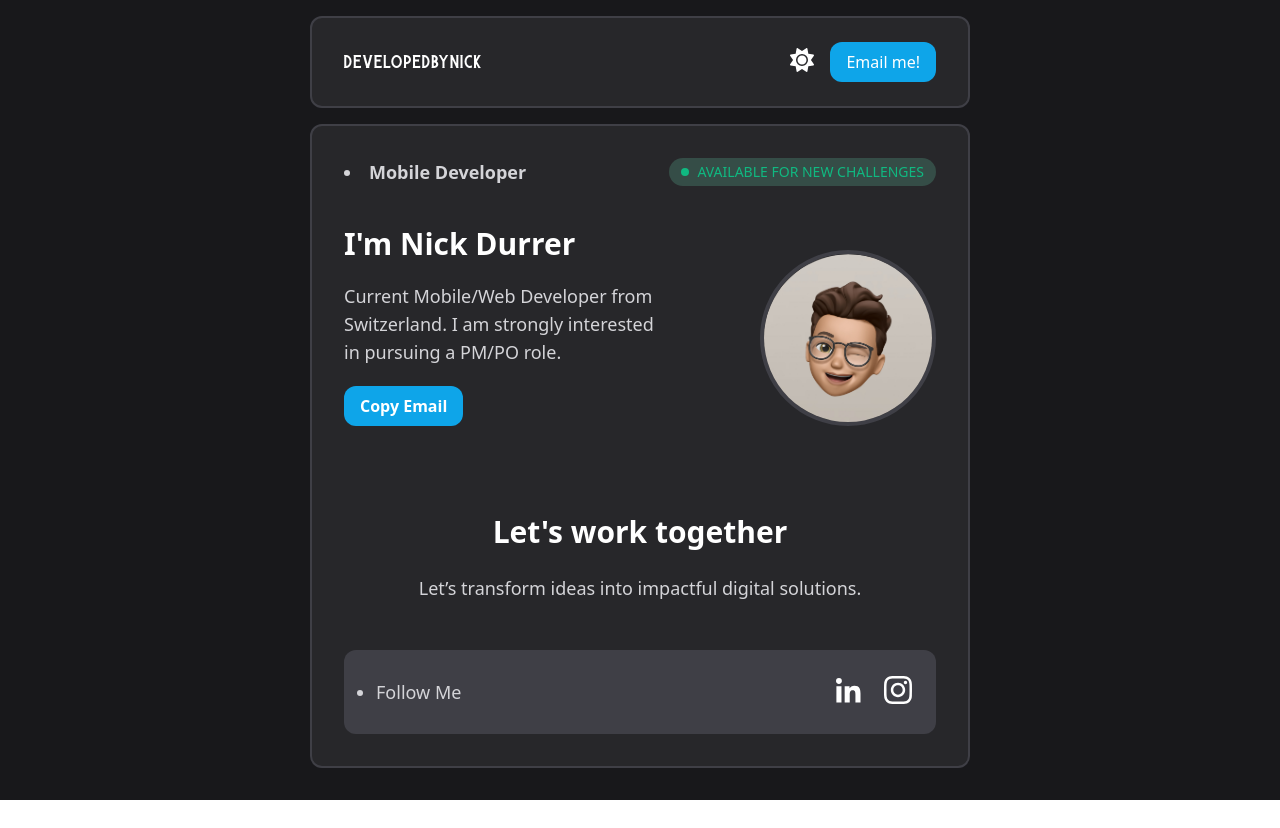
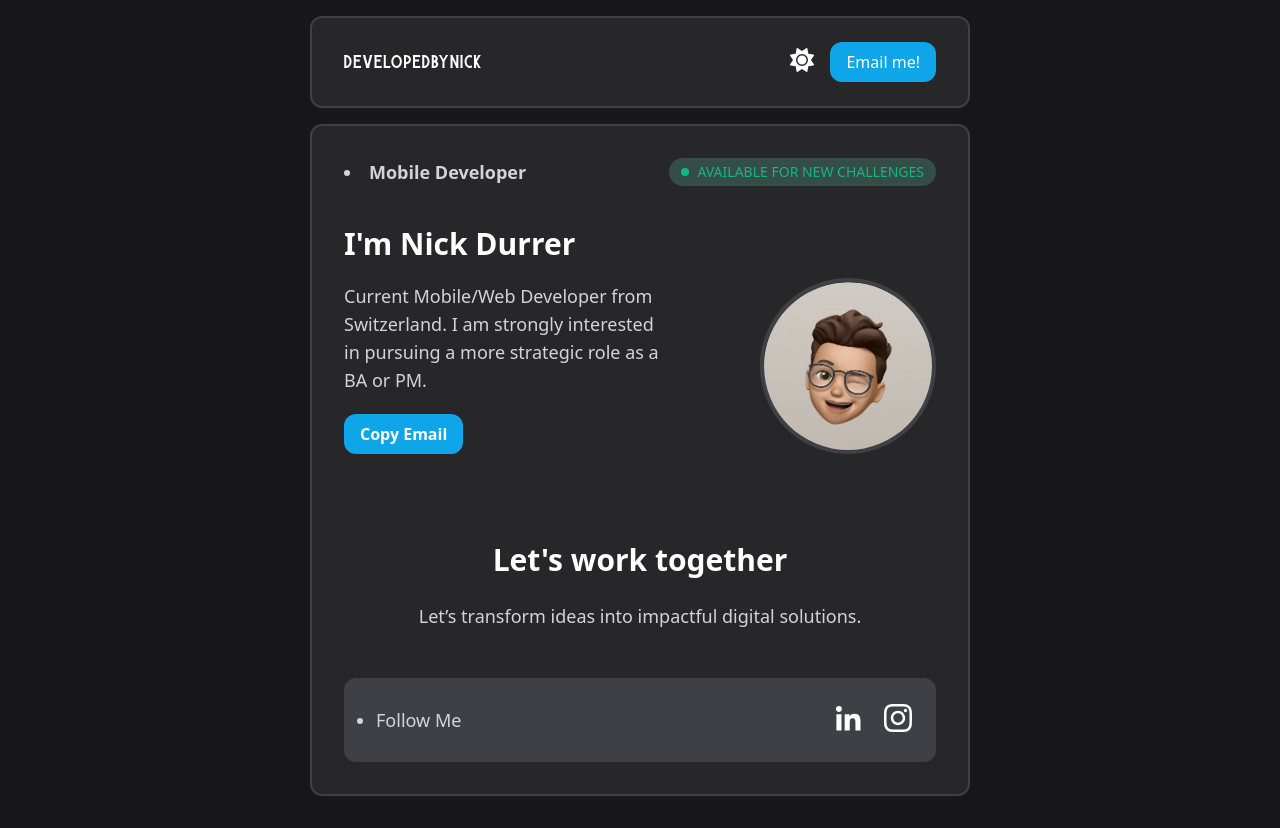
Before and after one commit to Nickeyy/NickPortfolio, a Vue app: page / in a window 1280 px wide. Before the commit the page ends 800 px from the top, so only its background shows below. Built offline with nearby package versions, Linux system fonts and the light colour scheme.

Commit message:
Update IntroCard.vue

```diff
--- a/src/components/IntroCard.vue
+++ b/src/components/IntroCard.vue
@@ -33,7 +33,7 @@ const copyEmail = () => {
             <h1 class="py-4 md:py-0 text-center md:text-left text-2xl md:text-3xl font-bold text-gray-700 dark:text-white">I'm Nick Durrer</h1>
             <h2 class="text-lg md:text-1xl text-center md:text-left text-gray-500 dark:text-zinc-300">
                 Current Mobile/Web Developer from Switzerland.
-                I am strongly interested in pursuing a PM/PO role.
+                I am strongly interested in pursuing a more strategic role as a BA or PM.
             </h2>
             <div class="flex flex-row flex-nowrap justify-center md:justify-start gap-x-2">
                 <button @click="copyEmail" class="bg-sky-500 hover:bg-sky-600 text-white font-bold py-2 px-4 rounded-xl">
```
